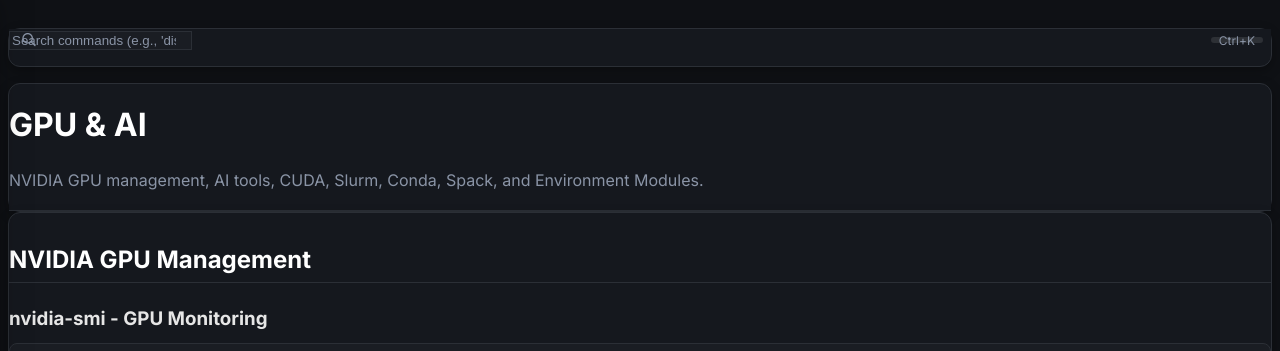
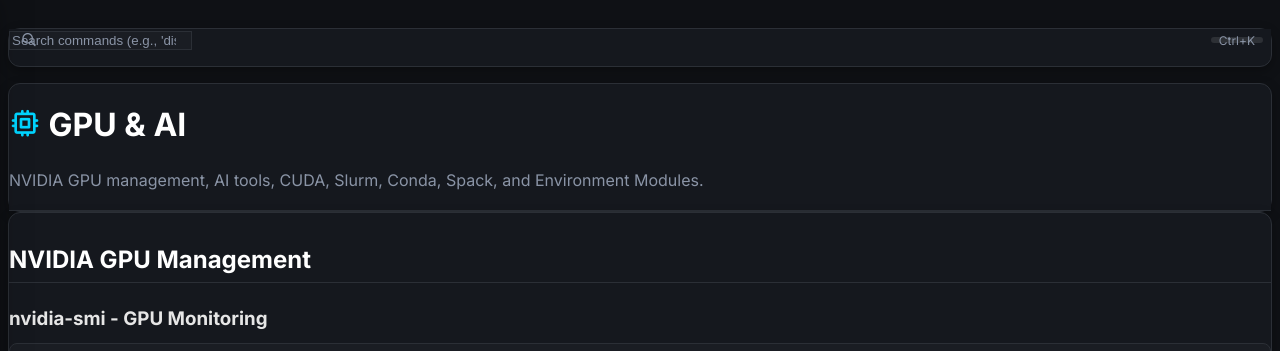
Before and after one commit to afahmygit/linux, a Jekyll site: the page built from docs/_categories/gpu-ai.md, in a window 1280 px wide. Shown: the top 351 px of the page. Built offline with Jekyll 4.4.1, drawn with Linux system fonts in a browser that asks for light colours.

Commit message:
Fix UI spacing and replace invalid ti-brand-cuda icon with ti-cpu

```diff
--- a/docs/_categories/gpu-ai.md
+++ b/docs/_categories/gpu-ai.md
@@ -1,7 +1,7 @@
 ---
 layout: category
 title: GPU & AI
-icon: ti ti-brand-cuda
+icon: ti ti-cpu
 color: #76b900
 description: NVIDIA GPU management, AI tools, CUDA, Slurm, Conda, Spack, and Environment Modules.
 ---
--- a/docs/_layouts/category.html
+++ b/docs/_layouts/category.html
@@ -10,7 +10,7 @@
             {{ page.title }}
         </h1>
         {% if page.description %}
-        <p class="text-muted mt-2">{{ page.description }}</p>
+        <p class="text-muted mt-3">{{ page.description }}</p>
         {% endif %}
     </div>
 </div>
```
